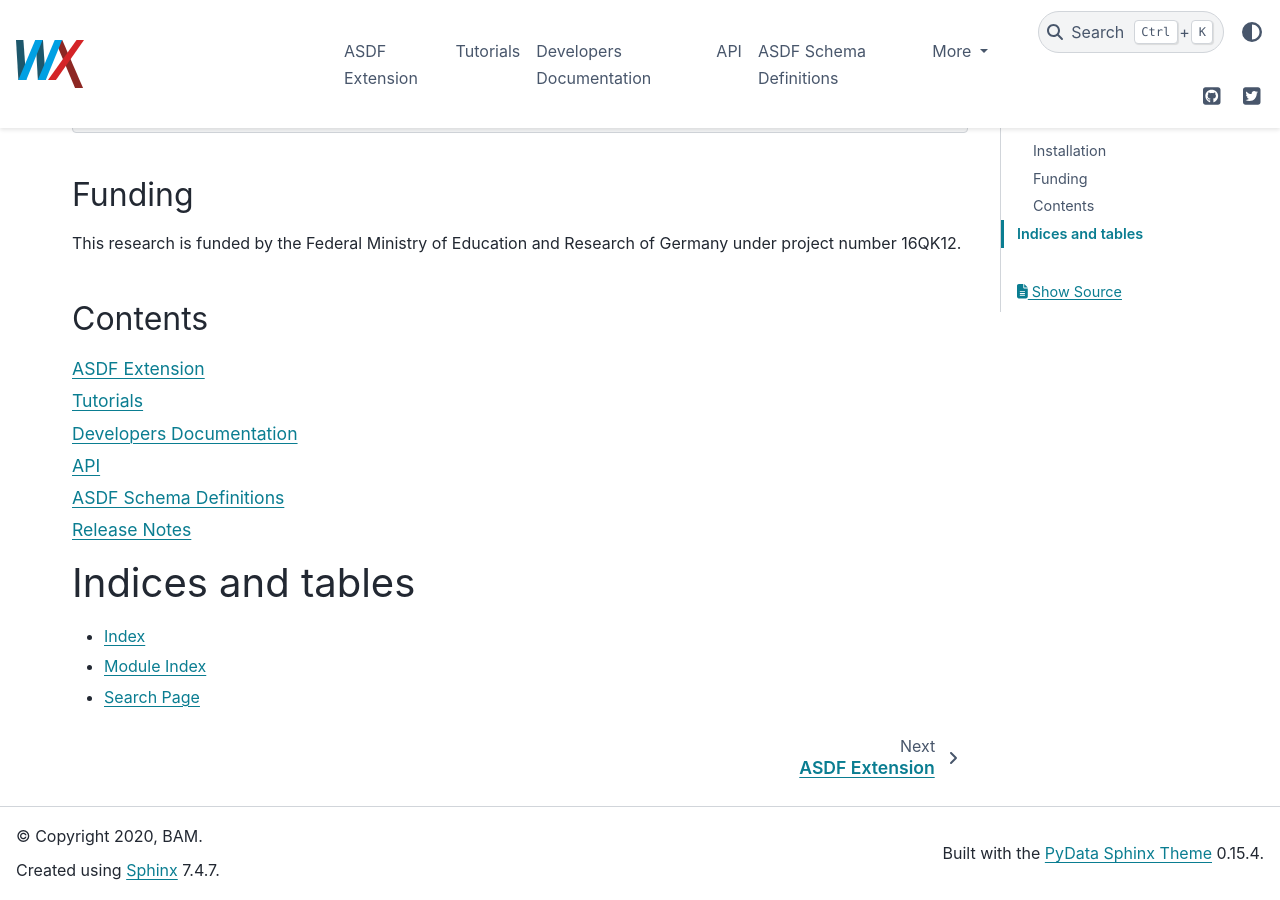
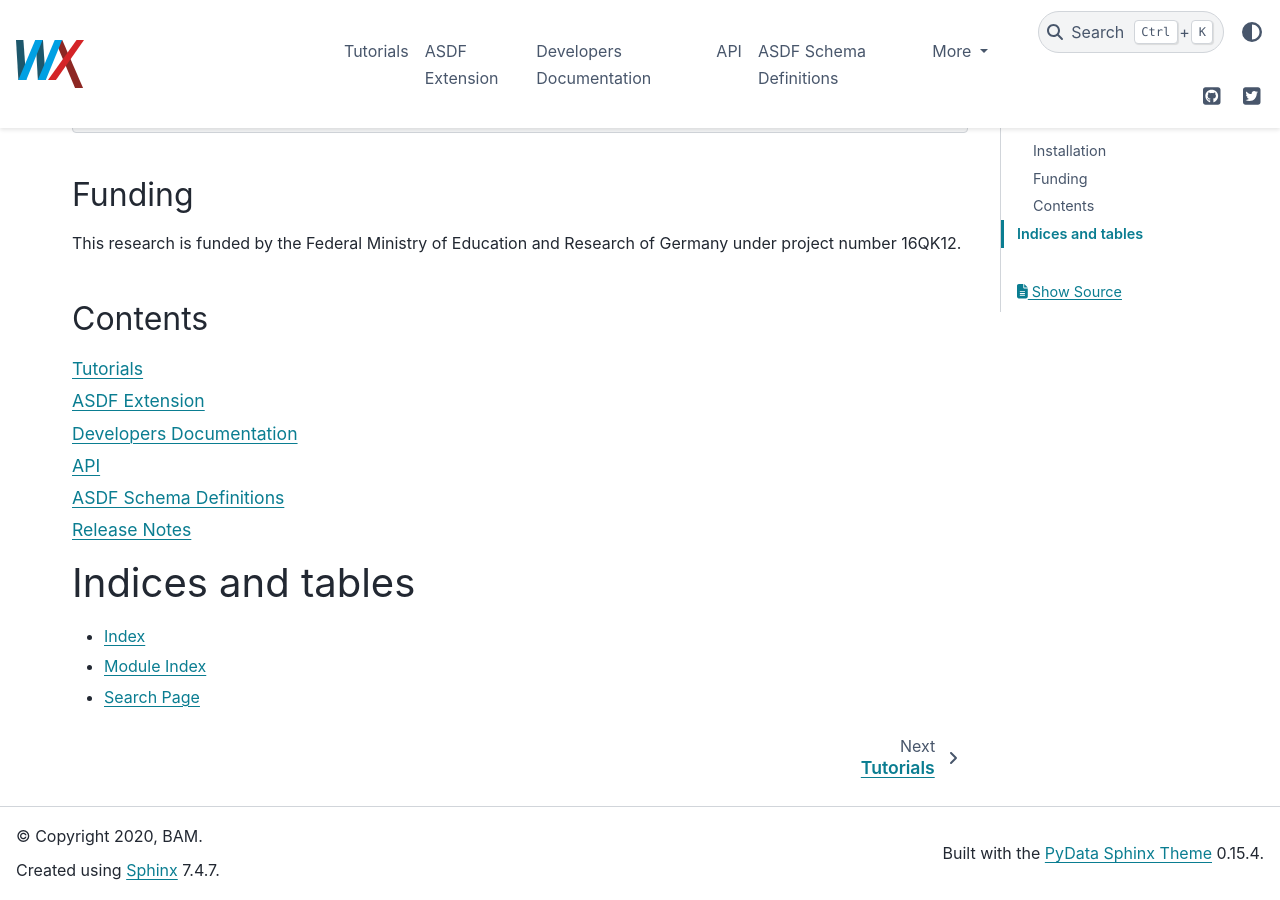
Before and after one commit to BAMWelDX/weldx, a Sphinx documentation site: the page built from doc/index.rst, in a window 1280 px wide and 900 px high, scrolled down 754 px. Built offline with Sphinx 7.4.7 and the PyData theme 0.15.4, drawn with Linux system fonts in a browser that asks for light colours; the version number could not be read and is left out.

```diff
--- a/doc/index.rst
+++ b/doc/index.rst
@@ -29,8 +29,8 @@ Contents
 .. toctree::
    :maxdepth: 1
 
+   tutorials
    asdf-extension
-   tutorials
    devdoc
    api
    asdf-schemas
```
Also changed, not shown: doc/developers_doc/quantities.ipynb.
